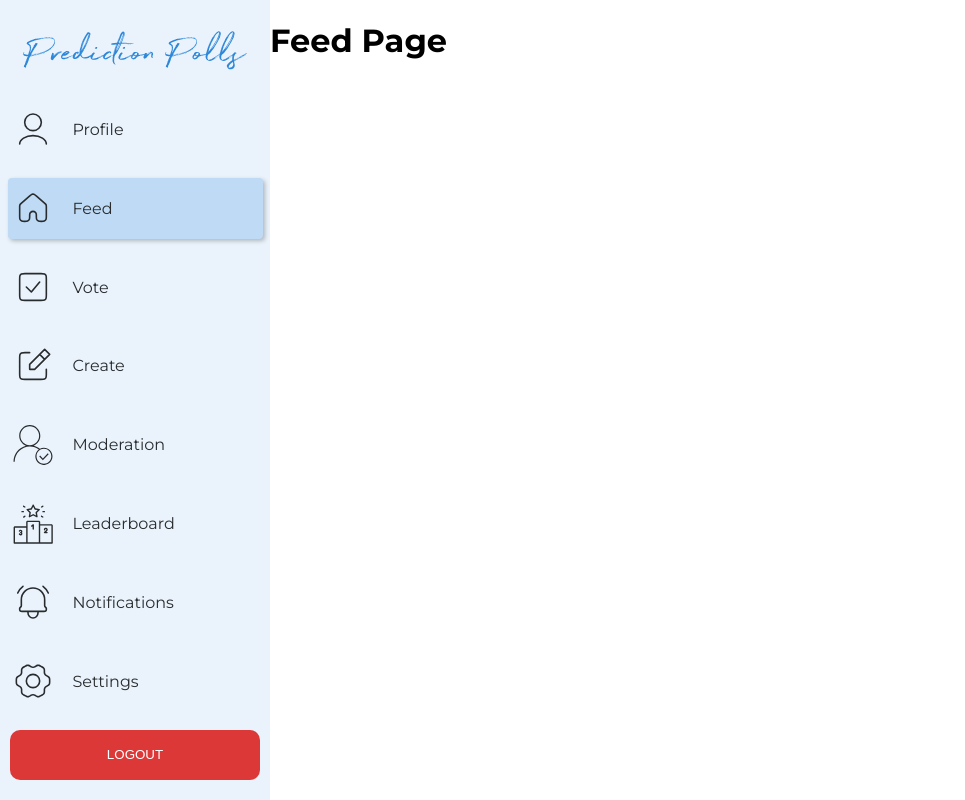
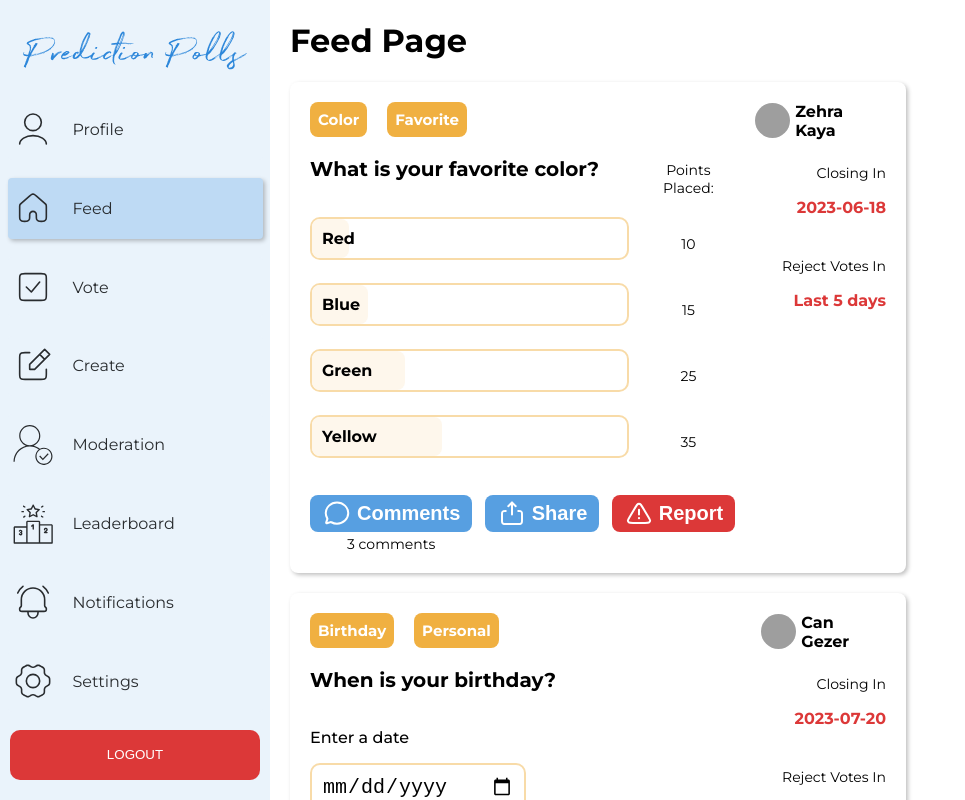
Before and after one commit to bounswe/bounswe2023group4, a React (Create React App) app in the folder prediction-polls/frontend/: page /feed in a window 1280 px wide. Shown: the top 800 px of the page, without its empty margins (0-965 px from the left). Built offline with nearby package versions, Linux system fonts and the light colour scheme; grey boxes are pictures that could not be loaded.

Commit message:
created poll card component and added to the feed page

```diff
--- /dev/null
+++ b/prediction-polls/frontend/src/Components/PollCard/PollCard.module.css
@@ -0,0 +1,157 @@
+.card {
+  display: flex;
+  flex-direction: row;
+  justify-content: space-between;
+  width: 90%;
+  box-shadow: 2px 2px 4px 0px rgba(0, 0, 0, 0.25);
+  padding: 20px;
+  border-radius: 8px;
+  gap: 20px;
+  background-color: var(--neutral-pollCard);
+  margin-bottom: 20px;
+}
+.question {
+  display: flex;
+  flex-direction: column;
+  flex-grow: 1;
+}
+.info {
+  display: flex;
+  flex-direction: column;
+}
+.tags {
+  display: flex;
+  flex-wrap: wrap;
+  gap: 20px;
+}
+.creator {
+  display: flex;
+  align-items: center;
+  gap: 5px;
+}
+.creatorImage {
+  width: 35px;
+  height: 35px;
+  border-radius: 100px;
+}
+.creatorName {
+  font-size: 16px;
+  font-weight: 700;
+  color: var(--neutral-black);
+}
+.questionPoints {
+  display: flex;
+  flex-direction: row;
+  flex-wrap: wrap;
+  justify-content: space-between;
+  width: 100%;
+  gap: 3%;
+  align-items: start;
+}
+.question {
+  font-size: 20px;
+  font-weight: 700;
+  width: 75%;
+  color: var(--neutral-black);
+}
+.pointsPlaced {
+  font-size: 14px;
+  padding-top: 10px;
+  font-weight: normal;
+  width: 22%;
+  text-align: center;
+  color: var(--neutral-black);
+
+}
+.textDescription {
+  font-size: 14px;
+  text-align: right;
+  color: var(--neutral-black);
+}
+.textDetail {
+  font-size: 16px;
+  font-weight: 700;
+  color: var(--warning-500);
+  text-align: right;
+}
+.textGroup {
+  padding-top: 10px;
+}
+.optionList {
+  display: flex;
+  flex-direction: column;
+  gap: 10px;
+  width: 100%;
+}
+
+.actionButtons {
+  display: flex;
+  gap: 10px;
+  justify-content: space-between;
+  padding-top: 30px;
+}
+
+.commentButton,
+.shareButton,
+.reportButton {
+  display: flex;
+  border: none;
+  align-items: center;
+  border-radius: 8px;
+  cursor: pointer;
+  padding: 4px 12px;
+  gap: 5px;
+  color: #ffffff;
+  font-weight: 700;
+  font-size: 20px;
+}
+
+.commentButton {
+  background-color: var(--primary-400);
+}
+.buttonWrapper {
+  display: flex;
+  flex-direction: column;
+  gap: 3px;
+  align-items: center;
+  justify-content: start;
+}
+
+.commentCount {
+  color: var(--neutral-black);
+  font-size: 14px;
+  font-weight: normal;
+}
+
+.shareButton {
+  background-color: var(--primary-400);
+}
+
+.reportButton {
+  background-color: var(--warning-500);
+}
+
+.commentButton:hover,
+.shareButton:hover,
+.reportButton:hover {
+  opacity: 0.7;
+}
+
+.customOptionWrapper{
+  display: flex;
+  flex-direction: column;
+  width: 100%;
+}
+.customOptionText{
+  font-size: 16px;
+  font-weight: 500;
+}
+.customOption{
+  width: 50%;
+  padding: 10px;
+  box-sizing: border-box;
+  border: 2px solid var(--secondary-200);
+  border-radius: 10px;
+  font-size: 20px;
+
+}
--- /dev/null
+++ b/prediction-polls/frontend/src/Components/PollCard/index.jsx
@@ -0,0 +1,109 @@
+import React from "react";
+import styles from "./PollCard.module.css";
+import PollTag from "../PollTag";
+import { useNavigate } from "react-router-dom";
+import { ReactComponent as CommentIcon } from "../../Assets/icons/Comment.svg";
+import { ReactComponent as ShareIcon } from "../../Assets/icons/Share.svg";
+import { ReactComponent as ReportIcon } from "../../Assets/icons/Warning.svg";
+import PollOption from "../PollOption";
+
+function PollCard({ PollData }) {
+  const totalPoints = !PollData.isCustomPoll
+    ? PollData.options.reduce((acc, curr) => acc + curr.votes, 0)
+    : 0;
+
+  const navigate = useNavigate();
+  return (
+    <div className={styles.card}>
+      <div className={styles.question}>
+        <div className={styles.tags}>
+          {PollData.tags.map((tag, index) => (
+            <PollTag TagName={tag} key={index} />
+          ))}
+        </div>
+        <div className={styles.questionPoints}>
+          <div className={styles.question}>
+            <p>{PollData.question}</p>
+          </div>
+          {!PollData.isCustomPoll ? (
+            <div className={styles.pointsPlaced}>
+              <p>Points Placed:</p>
+            </div>
+          ) : (
+            ""
+          )}
+        </div>
+        {!PollData.isCustomPoll ? (
+          <div className={styles.optionList}>
+            {PollData.options.map((option, index) => {
+              const widthPercentage = (option.votes / totalPoints) * 100;
+              return (
+                <PollOption
+                  widthPercentage={widthPercentage}
+                  navigate={navigate}
+                  option={option}
+                  index={index}
+                />
+              );
+            })}
+          </div>
+        ) : (
+          <div className={styles.customOptionWrapper}>
+            <p className={styles.customOptionText}>
+              Enter a {PollData.optionType}
+            </p>
+            <input
+              className={styles.customOption}
+              type={PollData.optionType}
+              onClick={() => navigate("/vote")}
+            ></input>
+          </div>
+        )}
+        <div className={styles.actionButtons}>
+          <div className={styles.buttonWrapper}>
+            <button className={styles.commentButton}>
+              <CommentIcon /> Comments
+            </button>
+            <span className={styles.commentCount}>
+              {`${PollData.comments.length} comment${
+                PollData.comments.length > 1 ? "s" : ""
+              }`}
+            </span>
+          </div>
+
+          <div className={styles.buttonWrapper}>
+            <button className={styles.shareButton}>
+              <ShareIcon /> Share
+            </button>
+          </div>
+          <div className={styles.buttonWrapper}>
+            <button className={styles.reportButton}>
+              <ReportIcon />
+              Report
+            </button>
+          </div>
+        </div>
+      </div>
+      <div className={styles.info}>
+        <div className={styles.creator}>
+          <img
+            src={PollData.creatorImage}
+            alt="user"
+            className={styles.creatorImage}
+          />
+          <div className={styles.creatorName}>{PollData.creatorName}</div>
+        </div>
+        <div className={styles.textGroup}>
+          <p className={styles.textDescription}>Closing In</p>
+          <p className={styles.textDetail}>{PollData.closingDate}</p>
+        </div>
+        <div className={styles.textGroup}>
+          <p className={styles.textDescription}>Reject Votes In</p>
+          <p className={styles.textDetail}>Last {PollData.rejectVotes}</p>
+        </div>
+      </div>
+    </div>
+  );
+}
+
+export default PollCard;
--- a/prediction-polls/frontend/src/Pages/Feed/Feed.module.css
+++ b/prediction-polls/frontend/src/Pages/Feed/Feed.module.css
@@ -9,3 +9,9 @@
         flex-direction: column;
     }
 }
+.pollList{
+    display: flex;
+    flex-direction: column;
+    padding-left: 20px;
+    width: 50%;
+}
--- a/prediction-polls/frontend/src/Pages/Feed/index.jsx
+++ b/prediction-polls/frontend/src/Pages/Feed/index.jsx
@@ -1,12 +1,21 @@
 import React from "react";
 import Menu from "../../Components/Menu";
 import styles from "./Feed.module.css";
+import pollData from "../../MockData/PollData.json"
+import PollCard from "../../Components/PollCard";
 
 function Feed() {
   return (
     <div className={styles.page}>
       <Menu currentPage="Feed" />
+      <div className = {styles.pollList}>
       <h1>Feed Page</h1>
+
+      {
+        pollData.pollList.map((poll, index) => (
+          <PollCard PollData={poll} key={index}/>
+        ))
+      }</div>
     </div>
   );
 }
```
